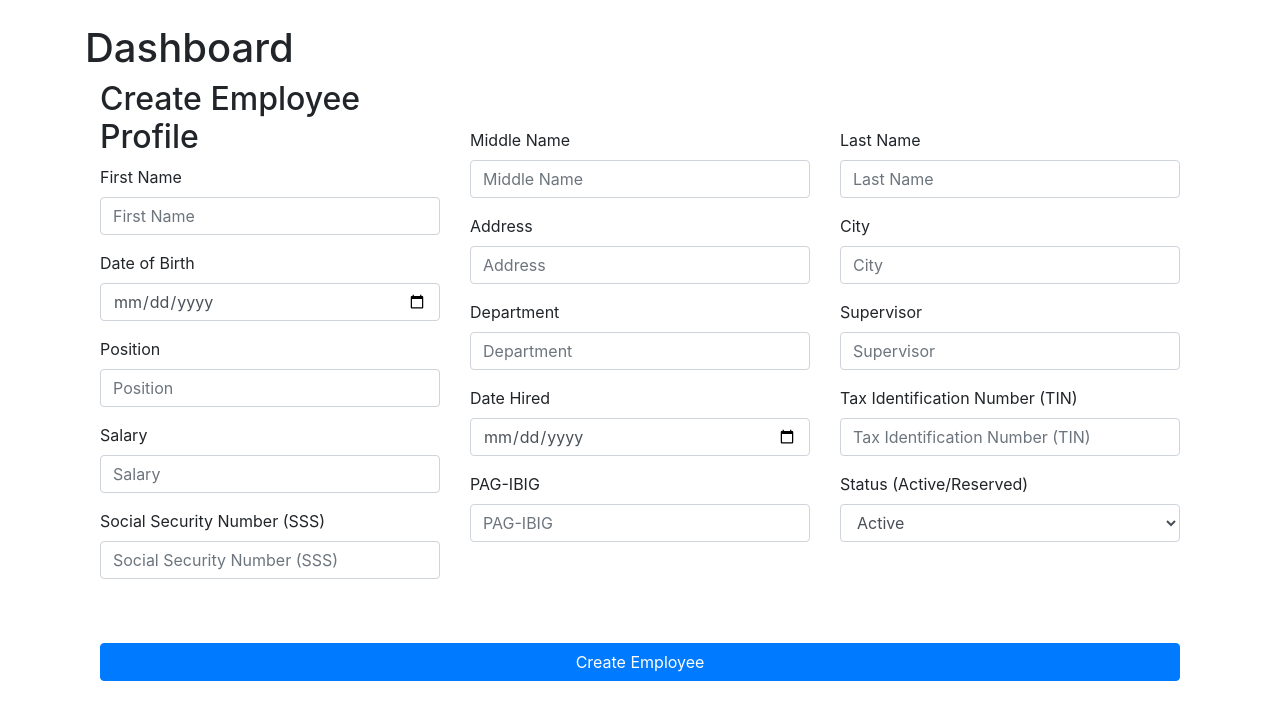
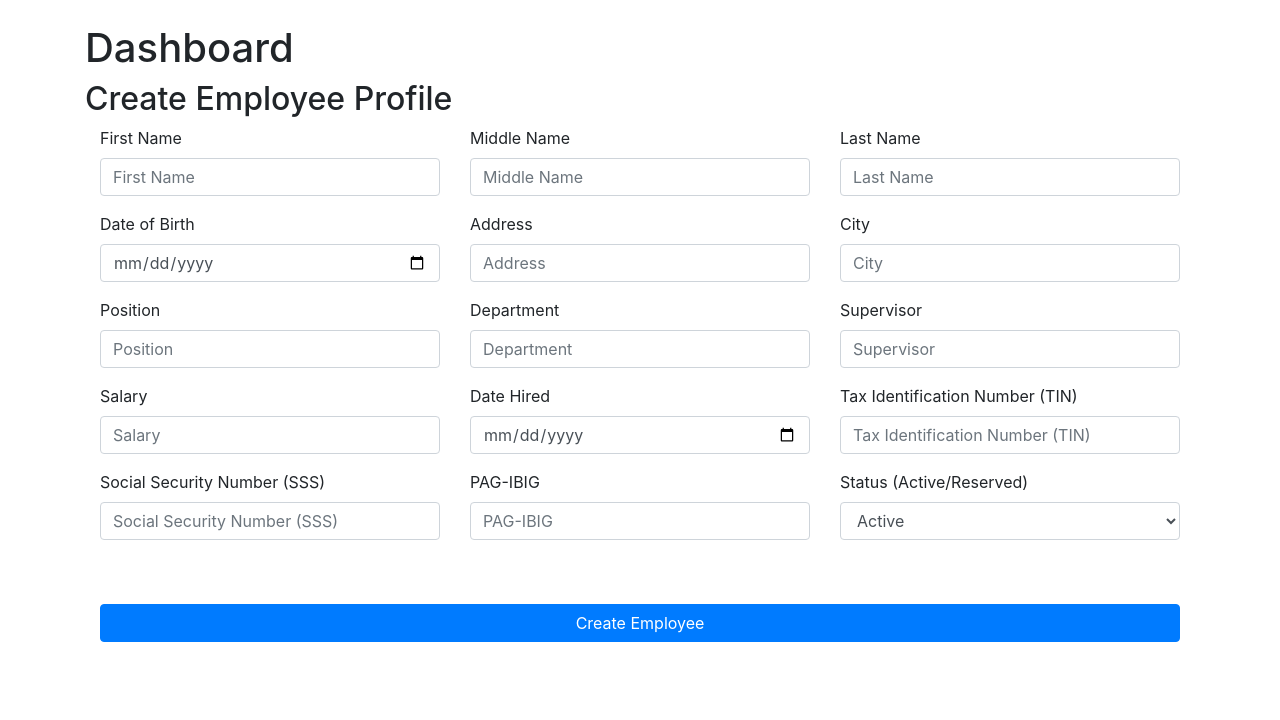
Before and after one commit to roycechua23/hris-system, a Django app: template hris/employee/templates/employee/create_employee.html in a window 1280 px wide. Shown: the part 56-776 px from the top of the page. Run offline with Django 3.2, Linux system fonts and the light colour scheme; the template is opened without the code that fills it, so the values that code supplies are empty; some libraries are stand-ins or nearby versions.

Commit message:
Fixed Grid Layout of add employee html file

```diff
--- a/hris/employee/templates/employee/create_employee.html
+++ b/hris/employee/templates/employee/create_employee.html
@@ -5,70 +5,102 @@
     <form action="" method="POST">
         {% csrf_token %}
         <div class="row">
-            <div class="col-sm">
             <h2>Create Employee Profile</h2>
+        </div>
+        <div class="row">
+            <div class="col">
                 <div class="form-group">
                     <label for="first_name">First Name</label>
                     <input required name="first_name" type="text" class="form-control" id="first_name" placeholder="First Name">
                 </div>
+            </div>
+            <div class="col">
+                <div class="form-group">
+                    <label for="middle_name">Middle Name</label>
+                    <input required name="middle_name" type="text" class="form-control" id="middle_name" placeholder="Middle Name">
+                </div>
+            </div>
+            <div class="col">
+                <div class="form-group">
+                    <label for="last_name">Last Name</label>
+                    <input required name="last_name" type="text" class="form-control" id="last_name" placeholder="Last Name">
+                </div>
+            </div>
+        </div>
+        <div class="row">
+            <div class="col">
                 <div class="form-group">
                     <label for="date_of_birth">Date of Birth</label>
                     <input required name="date_of_birth" type="date" class="form-control" id="date_of_birth" placeholder="Date of Birth">
                 </div>
+            </div>
+            <div class="col">
+                <div class="form-group">
+                    <label for="address">Address</label>
+                    <input required name="address" type="text" class="form-control" id="address" placeholder="Address">
+                </div>
+            </div>
+            <div class="col">
+                <div class="form-group">
+                    <label for="city">City</label>
+                    <input required name="city" type="text" class="form-control" id="city" placeholder="City">
+                </div>
+            </div>
+        </div>
+        <div class="row">
+            <div class="col">
                 <div class="form-group">
                     <label for="position">Position</label>
                     <input required name="position" type="text" class="form-control" id="position" placeholder="Position">
                 </div>
+            </div>
+            <div class="col">
+                <div class="form-group">
+                    <label for="department">Department</label>
+                    <input name="department" type="text" class="form-control" id="department" placeholder="Department">
+                </div>
+            </div>
+            <div class="col">
+                <div class="form-group">
+                    <label for="supervisor">Supervisor</label>
+                    <input name="supervisor" type="text" class="form-control" id="supervisor" placeholder="Supervisor">
+                </div>
+            </div>
+        </div>
+        <div class="row">
+          <div class="col">
             <div class="form-group">
                 <label for="salary">Salary</label>
                 <input name="salary" type="number" class="form-control" id="salary" placeholder="Salary">
             </div>
+          </div>
+          <div class="col">
+            <div class="form-group">
+                <label for="date_hired">Date Hired</label>
+                <input name="date_hired" type="date" class="form-control" id="date_hired" placeholder="Date Hired">
+            </div>
+          </div>
+          <div class="col">
+            <div class="form-group">
+                <label for="tin">Tax Identification Number (TIN)</label>
+                <input name="tin" type="text" class="form-control" id="tin" placeholder="Tax Identification Number (TIN)">
+            </div>
+          </div>
+        </div>
+        <div class="row">
+          <div class="col">
             <div class="form-group">
                 <label for="sss">Social Security Number (SSS)</label>
                 <input name="sss" type="text" class="form-control" id="sss" placeholder="Social Security Number (SSS)">
             </div>
           </div>
-            <div class="col-sm">
-                <br><br>
-                <div class="form-group">
-                    <label for="middle_name">Middle Name</label>
-                    <input required name="middle_name" type="text" class="form-control" id="middle_name" placeholder="Middle Name">
-                </div>
-                <div class="form-group">
-                    <label for="address">Address</label>
-                    <input required name="address" type="text" class="form-control" id="address" placeholder="Address">
-                </div>
-                <div class="form-group">
-                    <label for="department">Department</label>
-                    <input name="department" type="text" class="form-control" id="department" placeholder="Department">
-                </div>
-                <div class="form-group">
-                    <label for="date_hired">Date Hired</label>
-                    <input name="date_hired" type="date" class="form-control" id="date_hired" placeholder="Date Hired">
-                </div>
+          <div class="col">
             <div class="form-group">
                 <label for="pag_ibig">PAG-IBIG</label>
                 <input name="pag_ibig" type="text" class="form-control" id="pag_ibig" placeholder="PAG-IBIG">
             </div>
           </div>
-            <div class="col-sm">
-                <br><br>
-                <div class="form-group">
-                    <label for="last_name">Last Name</label>
-                    <input required name="last_name" type="text" class="form-control" id="last_name" placeholder="Last Name">
-                </div>
-                <div class="form-group">
-                    <label for="city">City</label>
-                    <input required name="city" type="text" class="form-control" id="city" placeholder="City">
-                </div>
-                <div class="form-group">
-                    <label for="supervisor">Supervisor</label>
-                    <input name="supervisor" type="text" class="form-control" id="supervisor" placeholder="Supervisor">
-                </div>
-                <div class="form-group">
-                    <label for="tin">Tax Identification Number (TIN)</label>
-                    <input name="tin" type="text" class="form-control" id="tin" placeholder="Tax Identification Number (TIN)">
-                </div>
+          <div class="col">
             <div class="form-group">
                 <label for="status">Status (Active/Reserved)</label>
                 <select name="status" class="form-control" id="status">
```
Lines whose indentation alone changed are shown as unchanged.
